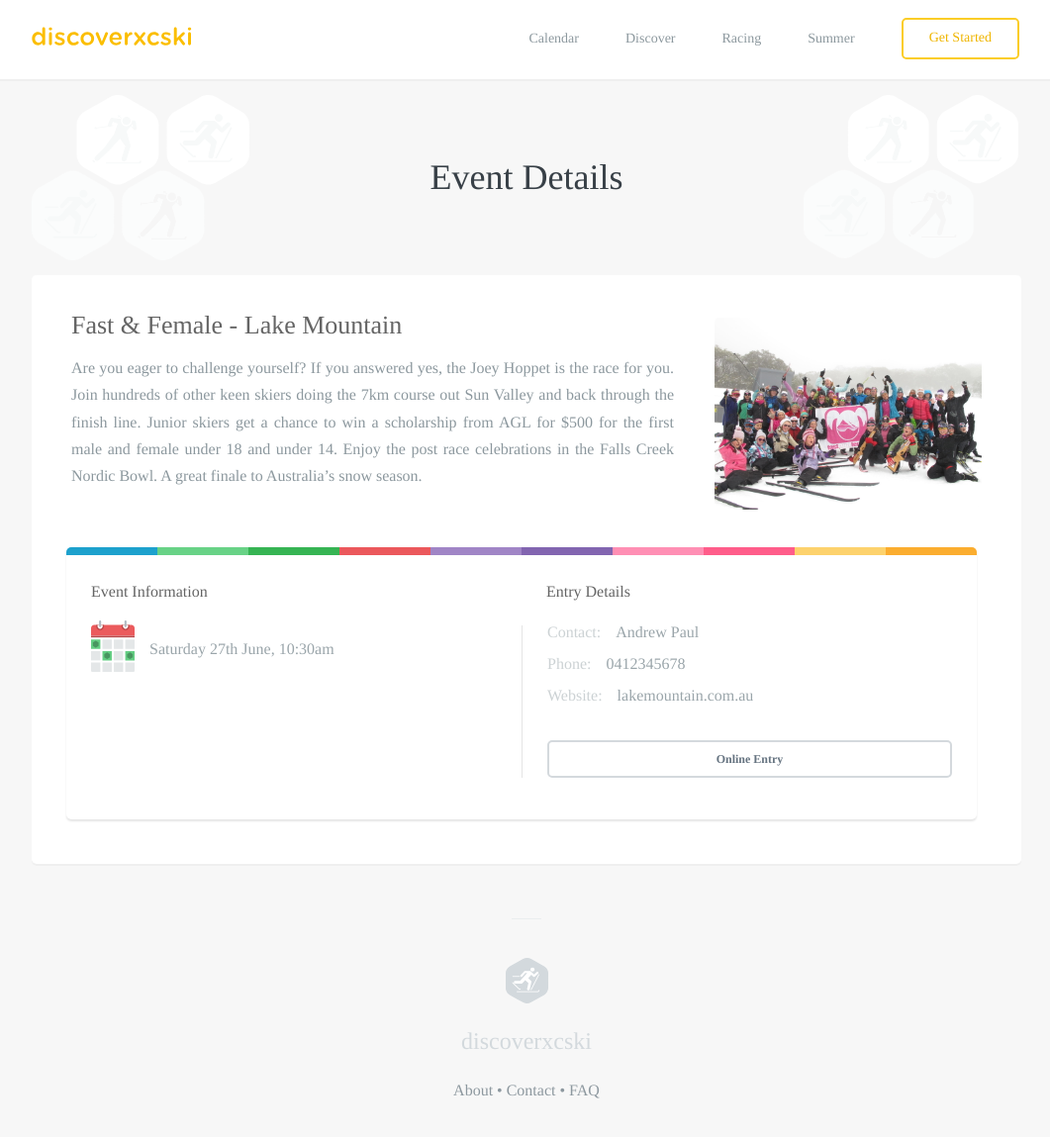
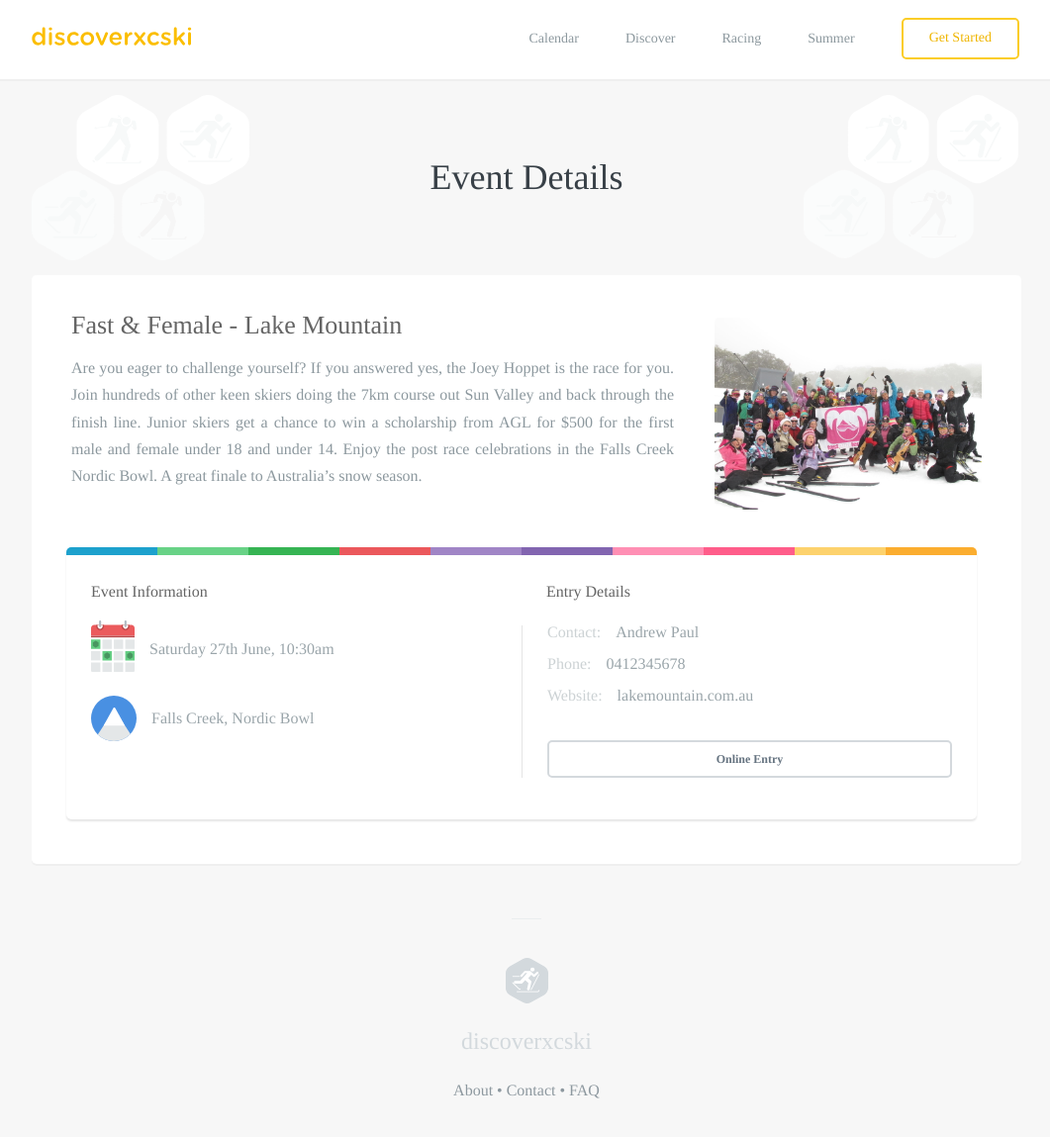
Before and after one commit to robcatto/robcatto.github.io, a Jekyll site: the page built from events/fast-&-female-lake-mountain/index.html, in a window 1280 px wide and 1166 px high. Shown: the top 1149 px of the window at 99% size, without its empty margins (108-1169 px from the left). Built offline with Jekyll 4.4.1, drawn with Linux system fonts in a browser that asks for light colours; some web fonts are replaced; Markdown is read by kramdown in place of the engine named in the settings.

Commit message:
Update index.html

```diff
--- a/events/fast-&-female-lake-mountain/index.html
+++ b/events/fast-&-female-lake-mountain/index.html
@@ -70,8 +70,8 @@ layout: default
                                 <br>
                                 <div style="margin-top: 20px;"><span><svg width="44px" height="52px" viewBox="0 0 44 52" version="1.1" xmlns="http://www.w3.org/2000/svg" xmlns:xlink="http://www.w3.org/1999/xlink" xmlns:sketch="http://www.bohemiancoding.com/sketch/ns">
     <!-- Generator: Sketch 3.3.2 (12043) - http://www.bohemiancoding.com/sketch -->
-    <title>test</title>
-    <desc>Created with Sketch.</desc>
+    <title>Date</title>
+    <desc></desc>
     <defs></defs>
     <g id="Page-1" stroke="none" stroke-width="1" fill="none" fill-rule="evenodd" sketch:type="MSPage">
         <g id="test" sketch:type="MSLayerGroup">
@@ -111,6 +111,24 @@ layout: default
         </g>
     </g>
 </svg></span><span class="event__info" style="  top: -18px; left: 15px; position: relative;">Saturday 27th June, 10:30am</span></div>
+<div style="margin-top: 20px;"><span><svg width="46px" height="46px" viewBox="0 0 46 46" version="1.1" xmlns="http://www.w3.org/2000/svg" xmlns:xlink="http://www.w3.org/1999/xlink" xmlns:sketch="http://www.bohemiancoding.com/sketch/ns">
+    <!-- Generator: Sketch 3.3.2 (12043) - http://www.bohemiancoding.com/sketch -->
+    <title>Place</title>
+    <desc></desc>
+    <defs>
+        <circle id="path-1" cx="23" cy="23" r="23"></circle>
+    </defs>
+    <g id="Page-1" stroke="none" stroke-width="1" fill="none" fill-rule="evenodd" sketch:type="MSPage">
+        <g id="Triangle-1" sketch:type="MSLayerGroup">
+            <mask id="mask-2" sketch:name="Mask" fill="white">
+                <use xlink:href="#path-1"></use>
+            </mask>
+            <use id="Mask" fill="#4990E2" sketch:type="MSShapeGroup" xlink:href="#path-1"></use>
+            <path d="M47.1816295,50 L-0.202906072,50 L23.4893617,13.7659574 L47.1816295,50 Z" fill="#E4E7E8" sketch:type="MSShapeGroup" mask="url(#mask-2)"></path>
+            <path d="M22.2657371,12.9907294 C22.4674174,12.6240381 22.9815807,11.9974806 23.4893621,12 C24.0105476,12.0051187 24.5218746,12.6432537 24.730626,13.0228017 C27.9055237,18.795343 34.2553191,30.3404255 34.2553191,30.3404255 L12.7234043,30.3404255 L22.2657371,12.9907294 Z" id="Triangle-1-Copy" fill="#FFFFFF" sketch:type="MSShapeGroup" mask="url(#mask-2)"></path>
+        </g>
+    </g>
+</svg></span><span class="event__info" style="  top: -18px; left: 15px; position: relative;">Falls Creek, Nordic Bowl</span></div>
                                 </div>
                                  </div>
                         <div class="column two" style="text-align: left; padding: 0px;">
```
